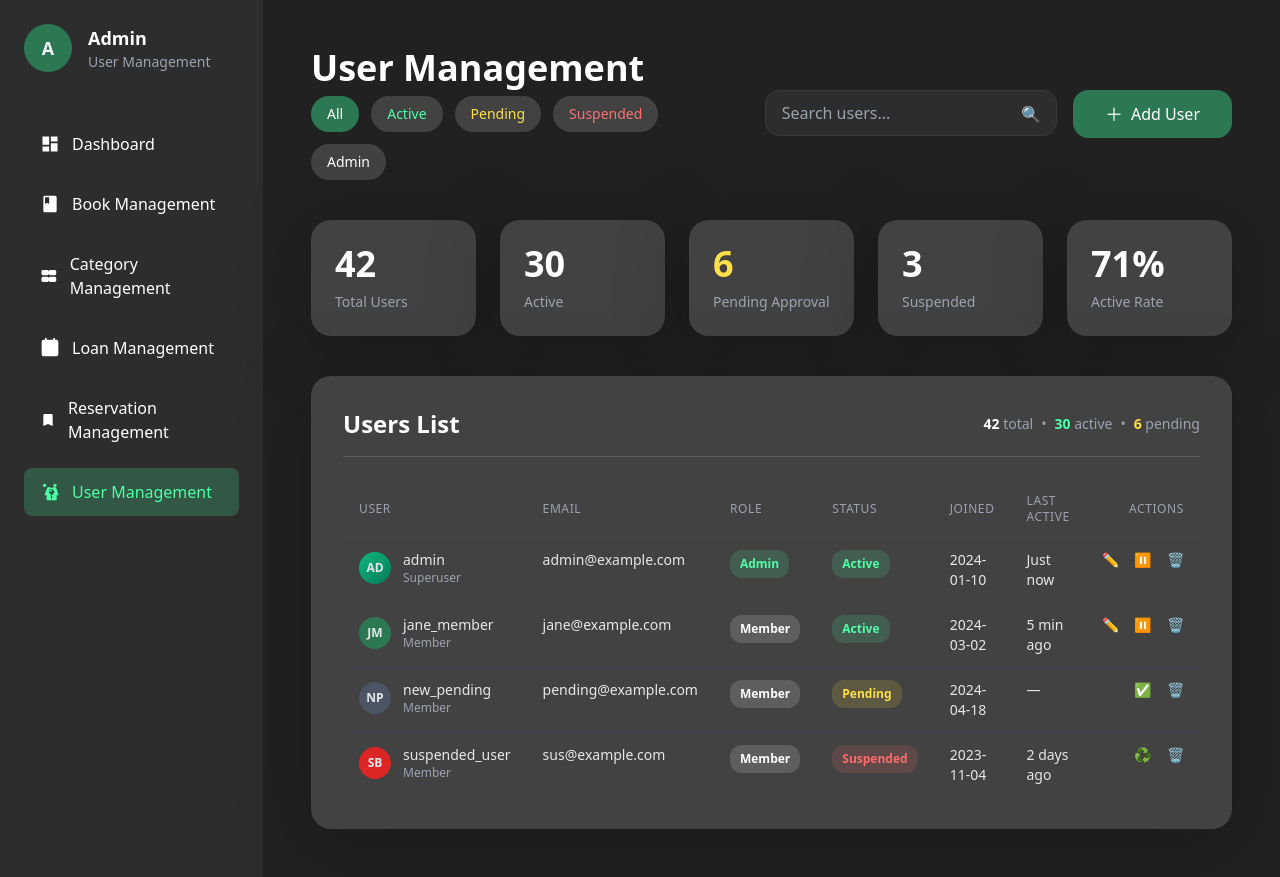
After one commit to OlDeuS1/Borrow-Dee, a Django app: page /library/dashboard/users/ in a window 1280 px wide. The commit adds this page. Run offline with Django 5.2, Linux system fonts and the light colour scheme; some libraries are stand-ins or nearby versions.

Commit message:
add reservation and user management views, templates

```diff
--- a/Borrow_Dee/library/templates/layouts/admin_sidebar.html
+++ b/Borrow_Dee/library/templates/layouts/admin_sidebar.html
@@ -37,13 +37,13 @@ Reusable admin sidebar. Pass 'active_section' in context: one of
               Loan Management
           </div>
       </a>
-      <a href="#" class="nav-item {% if active_section == 'reservations' %}active{% endif %}">
+      <a href="{% url 'reservation_management' %}" class="nav-item {% if active_section == 'reservations' %}active{% endif %}">
           <div class="flex items-center gap-3">
               <svg width="20" height="20" viewBox="0 0 24 24" fill="currentColor"><path d="M17 3H7c-1.1 0-2 .9-2 2v16l7-3 7 3V5c0-1.1-.9-2-2-2z"/></svg>
               Reservation Management
           </div>
       </a>
-      <a href="#" class="nav-item {% if active_section == 'users' %}active{% endif %}">
+      <a href="{% url 'user_management' %}" class="nav-item {% if active_section == 'users' %}active{% endif %}">
           <div class="flex items-center gap-3">
               <svg width="20" height="20" viewBox="0 0 24 24" fill="currentColor"><path d="M16 4c0-1.11.89-2 2-2s2 .89 2 2-.89 2-2 2-2-.89-2-2zm4 18v-6h2.5l-2.54-7.63A3.01 3.01 0 0 0 16.98 6c-.8 0-1.54.37-2.01.97L11.1 10.9c-.64.64-.64 1.67 0 2.31l3.9 3.9-1 4.79 2 0zm-7.5-10.5c.83 0 1.5-.67 1.5-1.5s-.67-1.5-1.5-1.5S11 9.17 11 10s.67 1.5 1.5 1.5zM5.5 6c1.11 0 2-.89 2-2s-.89-2-2-2-2 .89-2 2 .89 2 2 2zm2.5 16v-6H5.5l2.54-7.63A3.01 3.01 0 0 1 11.02 6c.8 0 1.54.37 2.01.97L16.9 10.9c.64.64.64 1.67 0 2.31l-3.9 3.9 1 4.79h-2z"/></svg>
               User Management
--- /dev/null
+++ b/Borrow_Dee/library/templates/user_management.html
@@ -0,0 +1,170 @@
+{% extends "layouts/admin_base.html" %}
+
+{% block title %}User Management{% endblock %}
+
+{% block sidebar %}
+    {% include "layouts/admin_sidebar.html" with active_section='users' %}
+{% endblock %}
+
+{% block header %}
+<div class="flex flex-col lg:flex-row lg:items-center lg:justify-between gap-6 mb-10">
+    <div>
+        <h1 class="text-4xl font-bold text-white mb-4 lg:mb-2">User Management</h1>
+        <div class="flex flex-wrap gap-3">
+            {# Filter Chips (static for now, first is active) #}
+            <button class="px-4 py-2 rounded-full text-sm font-medium bg-[#2C7852] text-white">All</button>
+            <button class="px-4 py-2 rounded-full text-sm font-medium bg-[#424242] hover:bg-gray-600 transition-colors text-[#4CFFA6]">Active</button>
+            <button class="px-4 py-2 rounded-full text-sm font-medium bg-[#424242] hover:bg-gray-600 transition-colors text-yellow-300">Pending</button>
+            <button class="px-4 py-2 rounded-full text-sm font-medium bg-[#424242] hover:bg-gray-600 transition-colors text-red-400">Suspended</button>
+            <button class="px-4 py-2 rounded-full text-sm font-medium bg-[#424242] hover:bg-gray-600 transition-colors text-white">Admin</button>
+        </div>
+    </div>
+    <div class="flex flex-col sm:flex-row gap-4 w-full lg:w-auto">
+        <div class="relative flex-1 min-w-[260px]">
+            <input type="text" placeholder="Search users..." class="search-input pr-12" />
+            <span class="absolute right-4 top-1/2 -translate-y-1/2 text-gray-400">🔍</span>
+        </div>
+        <button class="view-more-btn px-8 py-3 text-white font-medium flex items-center justify-center gap-2">
+            <span class="text-lg leading-none">＋</span> Add User
+        </button>
+    </div>
+</div>
+{% endblock %}
+
+{% block content %}
+<div class="grid grid-cols-1 md:grid-cols-2 xl:grid-cols-5 gap-6 mb-10">
+    <div class="dashboard-card p-6">
+        <div class="text-4xl font-bold text-white mb-2">42</div>
+        <div class="text-sm text-gray-400">Total Users</div>
+    </div>
+    <div class="dashboard-card p-6">
+        <div class="text-4xl font-bold text-white mb-2 text-[#4CFFA6]">30</div>
+        <div class="text-sm text-gray-400">Active</div>
+    </div>
+    <div class="dashboard-card p-6">
+        <div class="text-4xl font-bold text-white mb-2 text-yellow-300">6</div>
+        <div class="text-sm text-gray-400">Pending Approval</div>
+    </div>
+    <div class="dashboard-card p-6">
+        <div class="text-4xl font-bold text-white mb-2 text-red-400">3</div>
+        <div class="text-sm text-gray-400">Suspended</div>
+    </div>
+    <div class="dashboard-card p-6">
+        <div class="text-4xl font-bold text-white mb-2">71%</div>
+        <div class="text-sm text-gray-400">Active Rate</div>
+    </div>
+</div>
+
+<div class="dashboard-card p-8">
+    <div class="flex flex-col md:flex-row md:items-center md:justify-between gap-4 mb-6 divider pb-4">
+        <h2 class="text-2xl font-semibold text-white">Users List</h2>
+        <div class="flex gap-2 text-sm text-gray-400">
+            <span><strong class="text-white">42</strong> total</span>
+            <span class="hidden sm:inline">•</span>
+            <span><strong class="text-[#4CFFA6]">30</strong> active</span>
+            <span class="hidden sm:inline">•</span>
+            <span><strong class="text-yellow-300">6</strong> pending</span>
+        </div>
+    </div>
+    <div class="overflow-x-auto -mx-4 md:mx-0">
+        <table class="min-w-full text-sm text-left">
+            <thead class="text-gray-400 uppercase text-xs tracking-wider">
+                <tr class="border-b border-gray-600/40">
+                    <th class="py-3 px-4 font-medium">User</th>
+                    <th class="py-3 px-4 font-medium">Email</th>
+                    <th class="py-3 px-4 font-medium">Role</th>
+                    <th class="py-3 px-4 font-medium">Status</th>
+                    <th class="py-3 px-4 font-medium">Joined</th>
+                    <th class="py-3 px-4 font-medium">Last Active</th>
+                    <th class="py-3 px-4 font-medium text-right">Actions</th>
+                </tr>
+            </thead>
+            <tbody class="text-gray-200">
+                <!-- Sample static rows (replace with dynamic loop in future) -->
+                <tr class="table-row border-b border-gray-700/40 last:border-none">
+                    <td class="px-4 py-3 align-top">
+                        <div class="flex items-center gap-3">
+                            <div class="w-8 h-8 rounded-full bg-gradient-to-br from-emerald-500 to-emerald-700 flex items-center justify-center text-xs font-semibold">AD</div>
+                            <div>
+                                <div class="font-medium">admin</div>
+                                <div class="text-xs text-gray-400">Superuser</div>
+                            </div>
+                        </div>
+                    </td>
+                    <td class="px-4 py-3 align-top">admin@example.com</td>
+                    <td class="px-4 py-3 align-top"><span class="status-badge" style="background:rgba(76,255,166,.15);color:#4CFFA6">Admin</span></td>
+                    <td class="px-4 py-3 align-top"><span class="status-badge status-available">Active</span></td>
+                    <td class="px-4 py-3 align-top">2024-01-10</td>
+                    <td class="px-4 py-3 align-top">Just now</td>
+                    <td class="px-4 py-3 align-top text-right whitespace-nowrap">
+                        <button class="action-btn text-white hover:brightness-125 mr-3" title="Edit">✏️</button>
+                        <button class="action-btn text-yellow-500 hover:text-yellow-400 mr-3" title="Suspend">⏸</button>
+                        <button class="action-btn text-red-500 hover:text-red-400" title="Delete">🗑️</button>
+                    </td>
+                </tr>
+                <tr class="table-row border-b border-gray-700/40 last:border-none">
+                    <td class="px-4 py-3 align-top">
+                        <div class="flex items-center gap-3">
+                            <div class="w-8 h-8 rounded-full bg-[#2C7852] flex items-center justify-center text-xs font-semibold">JM</div>
+                            <div>
+                                <div class="font-medium">jane_member</div>
+                                <div class="text-xs text-gray-400">Member</div>
+                            </div>
+                        </div>
+                    </td>
+                    <td class="px-4 py-3 align-top">jane@example.com</td>
+                    <td class="px-4 py-3 align-top"><span class="status-badge" style="background:rgba(255,255,255,.15);color:#ffffff">Member</span></td>
+                    <td class="px-4 py-3 align-top"><span class="status-badge status-available">Active</span></td>
+                    <td class="px-4 py-3 align-top">2024-03-02</td>
+                    <td class="px-4 py-3 align-top">5 min ago</td>
+                    <td class="px-4 py-3 align-top text-right whitespace-nowrap">
+                        <button class="action-btn text-white hover:brightness-125 mr-3" title="Edit">✏️</button>
+                        <button class="action-btn text-yellow-500 hover:text-yellow-400 mr-3" title="Suspend">⏸</button>
+                        <button class="action-btn text-red-500 hover:text-red-400" title="Delete">🗑️</button>
+                    </td>
+                </tr>
+                <tr class="table-row border-b border-gray-700/40 last:border-none">
+                    <td class="px-4 py-3 align-top">
+                        <div class="flex items-center gap-3">
+                            <div class="w-8 h-8 rounded-full bg-gray-600 flex items-center justify-center text-xs font-semibold">NP</div>
+                            <div>
+                                <div class="font-medium">new_pending</div>
+                                <div class="text-xs text-gray-400">Member</div>
+                            </div>
+                        </div>
+                    </td>
+                    <td class="px-4 py-3 align-top">pending@example.com</td>
+                    <td class="px-4 py-3 align-top"><span class="status-badge" style="background:rgba(255,255,255,.15);color:#ffffff">Member</span></td>
+                    <td class="px-4 py-3 align-top"><span class="status-badge" style="background:rgba(253,224,71,.15);color:#fde047">Pending</span></td>
+                    <td class="px-4 py-3 align-top">2024-04-18</td>
+                    <td class="px-4 py-3 align-top">—</td>
+                    <td class="px-4 py-3 align-top text-right whitespace-nowrap">
+                        <button class="action-btn text-[#4CFFA6] hover:brightness-110 mr-3" title="Approve">✅</button>
+                        <button class="action-btn text-red-500 hover:text-red-400" title="Delete">🗑️</button>
+                    </td>
+                </tr>
+                <tr class="table-row border-b border-gray-700/40 last:border-none">
+                    <td class="px-4 py-3 align-top">
+                        <div class="flex items-center gap-3">
+                            <div class="w-8 h-8 rounded-full bg-red-600 flex items-center justify-center text-xs font-semibold">SB</div>
+                            <div>
+                                <div class="font-medium">suspended_user</div>
+                                <div class="text-xs text-gray-400">Member</div>
+                            </div>
+                        </div>
+                    </td>
+                    <td class="px-4 py-3 align-top">sus@example.com</td>
+                    <td class="px-4 py-3 align-top"><span class="status-badge" style="background:rgba(255,255,255,.15);color:#ffffff">Member</span></td>
+                    <td class="px-4 py-3 align-top"><span class="status-badge" style="background:rgba(255,107,107,.15);color:#FF6B6B">Suspended</span></td>
+                    <td class="px-4 py-3 align-top">2023-11-04</td>
+                    <td class="px-4 py-3 align-top">2 days ago</td>
+                    <td class="px-4 py-3 align-top text-right whitespace-nowrap">
+                        <button class="action-btn text-[#4CFFA6] hover:brightness-110 mr-3" title="Reinstate">♻️</button>
+                        <button class="action-btn text-red-500 hover:text-red-400" title="Delete">🗑️</button>
+                    </td>
+                </tr>
+            </tbody>
+        </table>
+    </div>
+</div>
+{% endblock %}
--- a/Borrow_Dee/library/urls.py
+++ b/Borrow_Dee/library/urls.py
@@ -13,4 +13,6 @@ urlpatterns = [
     path("dashboard/books/", views.BookManagementView.as_view(), name="book_management"),
     path("dashboard/categories/", views.CategoryManagementView.as_view(), name="category_management"),
     path("dashboard/loans/", views.LoanManagementView.as_view(), name="loan_management"),
+    path("dashboard/reservations/", views.ReservationManagementView.as_view(), name="reservation_management"),
+    path("dashboard/users/", views.UserManagementView.as_view(), name="user_management"),
 ]
--- a/Borrow_Dee/library/views.py
+++ b/Borrow_Dee/library/views.py
@@ -139,3 +139,15 @@ class LoanManagementView(View):
     def get(self, request):
 
         return render(request, "loan_management.html")
+
+class ReservationManagementView(View):
+
+    def get(self, request):
+
+        return render(request, "reservation_management.html")
+
+class UserManagementView(View):
+
+    def get(self, request):
+        # TODO: implement filtering, searching, pagination, and KPI metrics.
+        return render(request, "user_management.html")
```
Also changed, not shown: Borrow_Dee/library/templates/reservation_management.html (added, +155 -0 lines), Borrow_Dee/library/templates/user_history.html (added).
